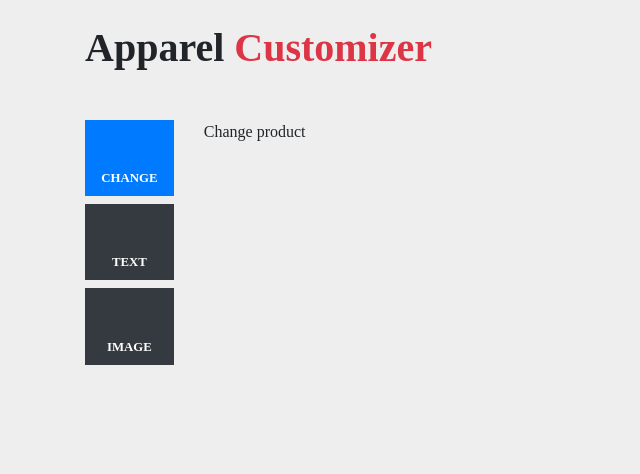
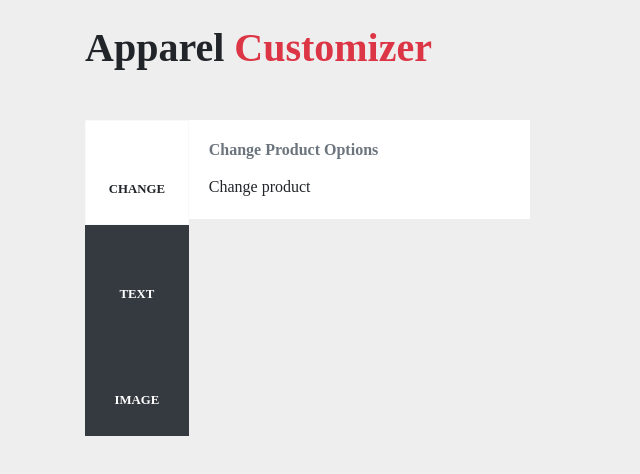
Before and after one commit to trihargianto/apparel-customizer, a React app: page / in a window 1280 px wide. Shown: the top 474 px of the page, without its empty margins (0-640 px from the left). Built offline with nearby package versions, Linux system fonts and the light colour scheme; the HTML template or start-up script is replaced by a standard one.

Commit message:
styling sidebar menu color

```diff
--- a/index.css
+++ b/index.css
@@ -8,3 +8,7 @@ body {
      -moz-border-radius: 0 !important;
           border-radius: 0 !important;
 }
+
+button.very-light {
+  background: #FFF;
+}
--- a/src/components/ButtonComponentItem.js
+++ b/src/components/ButtonComponentItem.js
@@ -3,8 +3,9 @@ import React from "react";
 const ButtonComponentItem = ({ isActive, icon, label, onClick, type }) => {
   return (
     <button
-      className={`btn btn-${!isActive ? "dark" : "primary"} btn-block`}
-      style={{ paddingTop: "13px" }}
+      className={`btn btn-${
+        !isActive ? "dark" : "light very-light"
+      } btn-block my-0 py-4`}
       onClick={() => onClick(type)}
     >
       <i className={`fa fa-${icon}`} style={{ fontSize: "1.3rem" }} /> <br />
--- a/src/components/LeftSideBarMenu.js
+++ b/src/components/LeftSideBarMenu.js
@@ -5,7 +5,7 @@ import LeftSideBarSubMenu from "../components/LeftSideBarSubMenu";
 const LeftSideBarMenu = ({ openedMenu, onClickMenu }) => {
   return (
     <div className="row">
-      <div className="col-3">
+      <div className="col-3" style={{ paddingRight: "0" }}>
         <ButtonComponentItem
           icon="files-o"
           label="CHANGE"
@@ -28,7 +28,7 @@ const LeftSideBarMenu = ({ openedMenu, onClickMenu }) => {
           onClick={onClickMenu}
         />
       </div>
-      <div className="col-9">
+      <div className="col-9" style={{ paddingLeft: "0" }}>
         <LeftSideBarSubMenu openedMenu={openedMenu} />
       </div>
     </div>
--- a/src/components/LeftSideBarSubMenu.js
+++ b/src/components/LeftSideBarSubMenu.js
@@ -3,9 +3,27 @@ import FormAddImage from "./FormAddImage";
 import FormAddText from "./FormAddText";
 import FormChangeProduct from "./FormChangeProduct";
 
+const translateOpenedMenu = openedMenu => {
+  switch (openedMenu) {
+    case "change":
+      return "Change Product Options";
+    case "text":
+      return "Text Options";
+    case "image":
+      return "Image Options";
+    default:
+      return "Unknown Action";
+  }
+};
+
 const LeftSideBarSubMenu = ({ openedMenu }) => {
   return (
-    <div>
+    <div className="card border-0">
+      <div class="card-body">
+        <h6 className="text-muted mb-3">
+          <b>{translateOpenedMenu(openedMenu)}</b>
+        </h6>
+
         {openedMenu === "change" ? (
           <FormChangeProduct />
         ) : openedMenu === "text" ? (
@@ -16,6 +34,7 @@ const LeftSideBarSubMenu = ({ openedMenu }) => {
           <div>Unknown Action!</div>
         )}
       </div>
+    </div>
   );
 };
 
```
Lines whose indentation alone changed are shown as unchanged.
